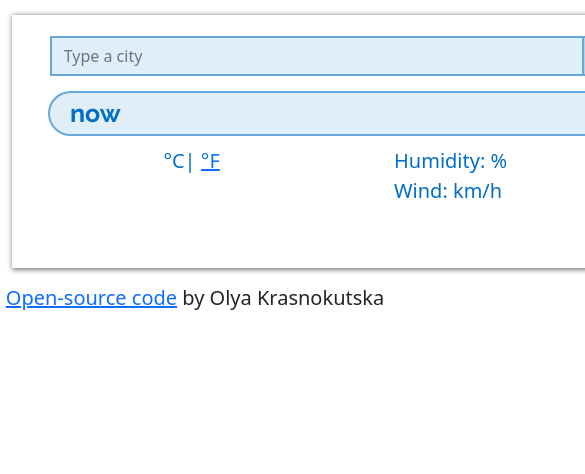
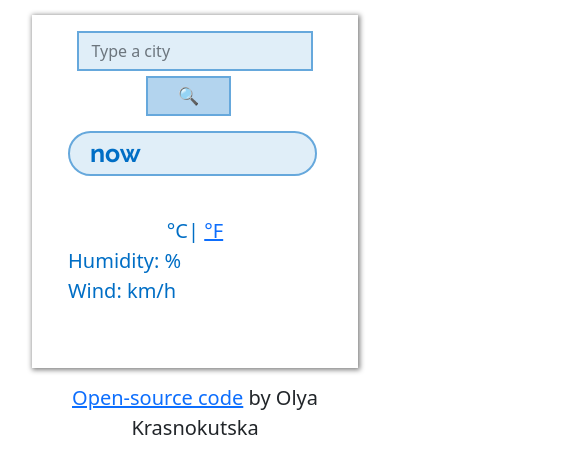
Before and after one commit to OlhaKrasnokutska/My-weather-app, a plain HTML site: page index.html in a window 390 px wide. Shown: the top 474 px of the page, 585 px wide, since content can reach past the window. Drawn offline with nearby package versions, Linux system fonts and the light colour scheme.

Commit message:
make project responsive

```diff
--- a/index.html
+++ b/index.html
@@ -37,16 +37,19 @@
             <span id="cCity"></span>
             <span id="cDate">now</span>
             <div class="row">
-              <div class="col-6">
+
+              <div class="col-md-3 col-sm-6">
                 <img src="" alt="" id="cEmoji">
+              </div>
+              <div class="current col-md-3 col-sm-6">
                 <span id="cTemp"></span>
                 <span class="units">
                   <a href="#" id="celsius-link" class="active">°C</a>|
                   <a href="#" id="fahrenheit-link">°F</a>
                 </span>
+              </div>
 
-              </div>
-              <div class="col-6">
+              <div class="col-md-6 col-sm-12">
                 <ul>
                   <li>
                     Humidity: <span id="humidity"></span> %
--- a/src/project.css
+++ b/src/project.css
@@ -35,6 +35,7 @@ img {
   border: 2px solid #66a8dc;
   position: relative;
   left: -7px;
+  border-radius: 0px;
 }
 
 .card-title {
@@ -56,7 +57,6 @@ img {
 
 .card.around {
   margin: 15px auto;
-  width: 700px;
   box-shadow: 1px 1px 5px 1px grey;
 }
 
@@ -106,3 +106,16 @@ img {
 .active:hover {
   text-decoration: none;
 }
+
+.current {
+  margin-top: 30px;
+}
+
+@media (max-width: 600px) {
+  body {
+    margin: 0 20px;
+  }
+  .current {
+    margin-top: 0px;
+  }
+}
--- a/src/script.js
+++ b/src/script.js
@@ -62,7 +62,7 @@ function displayForecast(response) {
       forecastHTML =
         forecastHTML +
         `
-  <div class="col-1 card-body day">
+  <div class="col-lg-1 col-md-3 card-body day">
     <h5 class="card-title">${formatDay(forecastDay.dt)}<br />
     </h5>
       <p class="card-text">
```
